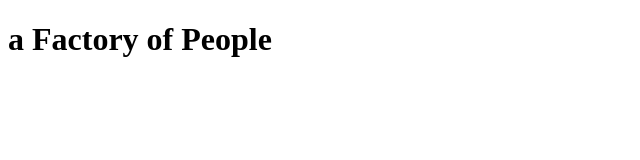
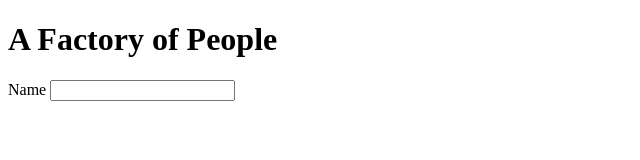
Before and after one commit to jmbuck/people-factory, a plain HTML site: page index.html in a window 1280 px wide. Shown: the whole page, without its empty margins (0-640 px from the left). Drawn offline with Linux system fonts and the light colour scheme.

Commit message:
Add a text box

```diff
--- a/index.html
+++ b/index.html
@@ -8,7 +8,16 @@
     <meta name="viewport" content="width=device-width, initial-scale=1">
   </head>
   <body>
-      <h1>a Factory of People</h1>
-
+      <h1>A Factory of People</h1>
+      <section>
+          <div>
+              <form>
+                  <p>
+                      <label for="personName">Name</label>
+                      <input type="text" name="personName">
+                  </p>
+              </form>
+          </div>
+      </section>
   </body>
 </html>
```
